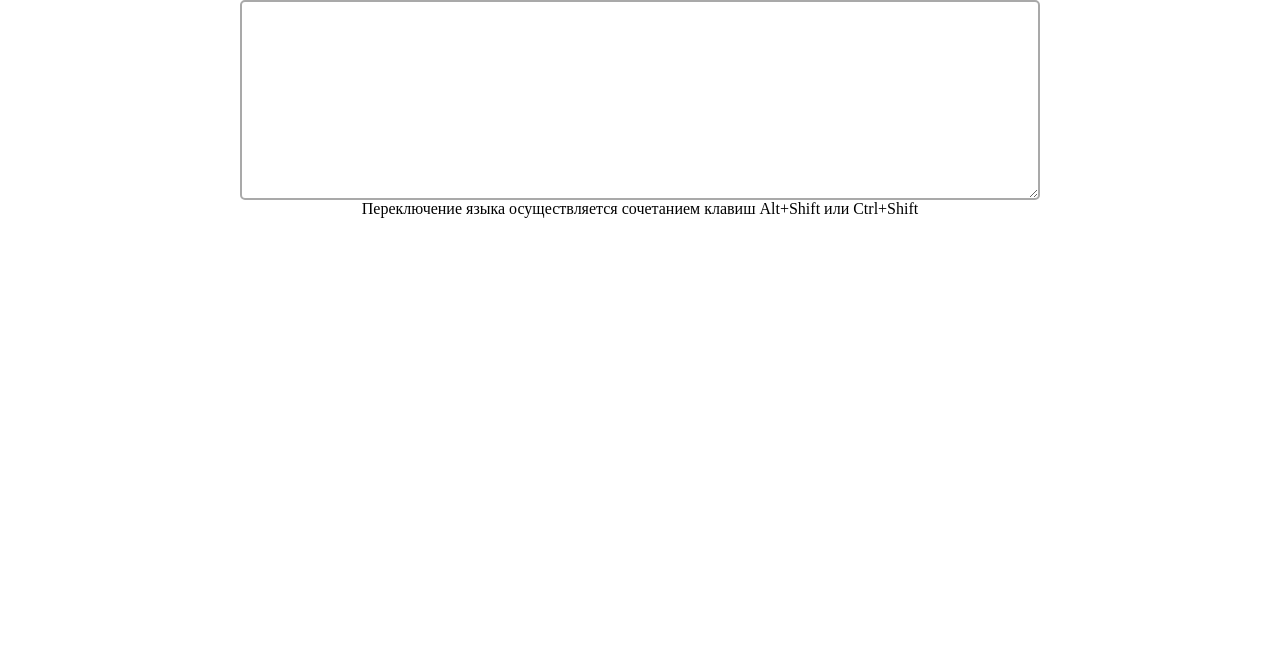
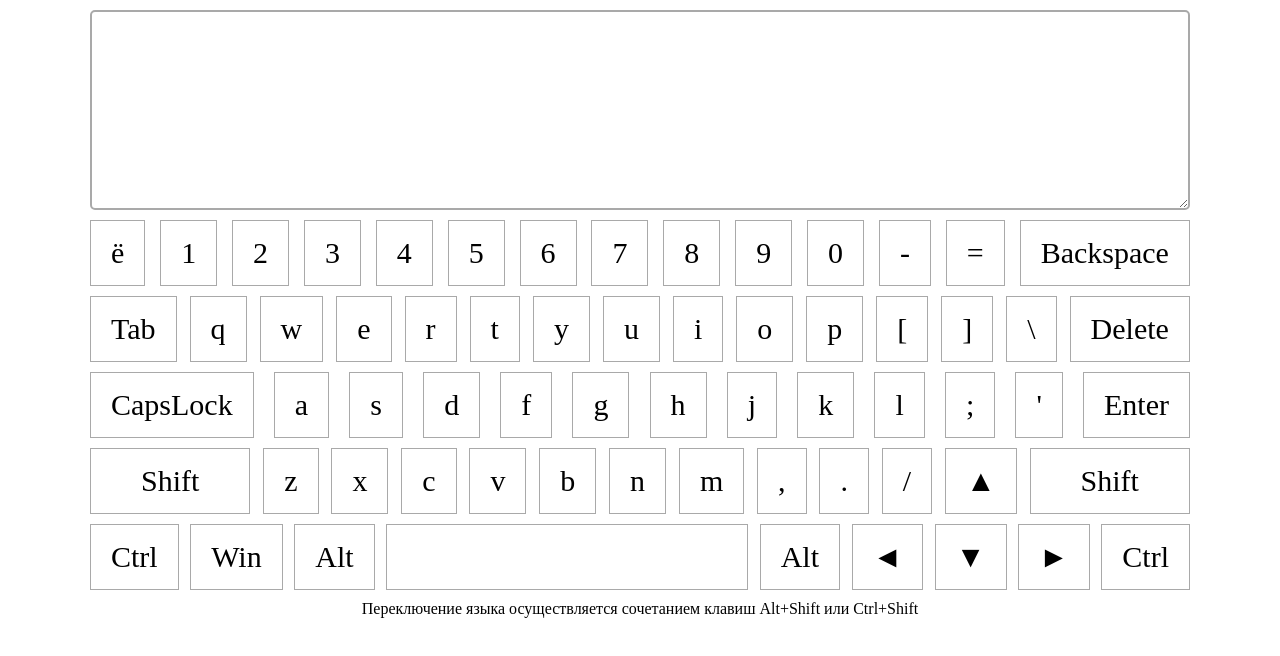
Before and after one commit to kak-maxim/virtual-keyboard, a website: page index.html in a window 1280 px wide. Drawn offline with Linux system fonts and the light colour scheme.

Commit message:
feat: add show keyboard

```diff
--- a/index.js
+++ b/index.js
@@ -133,7 +133,6 @@ const RUKEY = [
 
 class KeyBody {
   constructor() {
-    // console.log(this);
     this.main = document.createElement("main");
     this.main.classList.add("main");
     this.title = document.createElement("h1");
@@ -154,41 +153,56 @@ class KeyBody {
     document.body.prepend(this.main);
   }
   receiveKey() {
-    const keyBoard = this;
+    const keyBoard = this.keyBoard;
+    // console.log(keyBoard)
     let langKey = [];
     if (localStorage.getItem("language") === "en") {
       langKey = ENKEY;
     } else {
       langKey = RUKEY;
     }
+    // console.log(langKey);
+    for (let row = 0; row < langKey.length; row++) {
+      const newKeyBoard = {};
+      newKeyBoard.keyDiv = document.createElement("div");
+      newKeyBoard.keyDiv.classList.add("key-row");
+      newKeyBoard.keyDiv.classList.add(`key-row-${row}`);
+      // keyBoard.append(newKeyBoard.keyDiv);
+      for (let colum = 0; colum < langKey[row].length; colum++) {
 
-    for (let Row = 0; Row < langKey.length; Row++) {
-      for (let colom = 0; colom < keys[Row].length; colom++) {
-        let value = "";
-        if (typeof keys[Row][colom] === "object") {
-          let item = keys[Row][colom][0];
-          value = item;
-          item = 0;
+        let item = '';
+        if (typeof langKey[row][colum] === 'object') {
+          let elem = langKey[row][colum][0];
+          item = elem;
         } else {
-          let item = keys[Row][colom];
-          value = item;
-          item = 0;
+          let elem = langKey[row][colum];
+          item = elem;
         }
-        const newKey = {};
-        newKey.button = document.createElement("div");
-        newKey.button.textContent = value;
-        newKey.button.classList.add("keyButton");
-        newKey.button.classList.add("button");
-        keyBoard.append(newKey.button);
-      }
-    }
-  }
-
-  outputkey() {
+        // console.log(item);
 
 
+        newKeyBoard.button = document.createElement('div');
+        newKeyBoard.button.textContent = item;
+        newKeyBoard.button.classList.add('btn');
+        if (newKeyBoard.button.textContent === ' ') {
+          newKeyBoard.button.style.paddingLeft = '180px';
+          newKeyBoard.button.style.paddingRight = '180px';
+        } else if (newKeyBoard.button.textContent === 'Shift') {
+          newKeyBoard.button.style.paddingLeft = '50px';
+          newKeyBoard.button.style.paddingRight = '50px';
+        }
+        //   console.log(newKeyBoard.button);
+        newKeyBoard.keyDiv.append(newKeyBoard.button);
+        // keyBoard.append(newKeyBoard.button);
 
-  }
+      }
+      keyBoard.append(newKeyBoard.keyDiv);
+    }
+  };
+
+  // outputkey() {
+
+  // }
 
 }
 
--- a/style.css
+++ b/style.css
@@ -12,10 +12,11 @@ ul {
     display: flex;
     flex-direction: column;
     align-items: center;
+    gap: 10px;
 }
 
 .textarea {
-    width: 800px;
+    width: 1100px;
     height: 200px;
     border: 2px solid darkgray;
     border-radius: 5px;
@@ -24,3 +25,28 @@ ul {
 .button {
     pad: 15px;
 }
+
+.key {
+    font-size: 30px;
+    display: flex;
+    flex-wrap: wrap;
+    row-gap: 10px;
+    column-gap: 5px;
+    justify-content: center;
+}
+
+.btn {
+    padding: 15px 20px;
+    border: 1px solid darkgrey;
+}
+
+.key-row {
+    width: 1100px;
+    justify-content: space-between;
+    display: flex;
+    row-gap: 10px;
+    column-gap: 10px;
+}
+
+.key-row-0 {
+}
```
